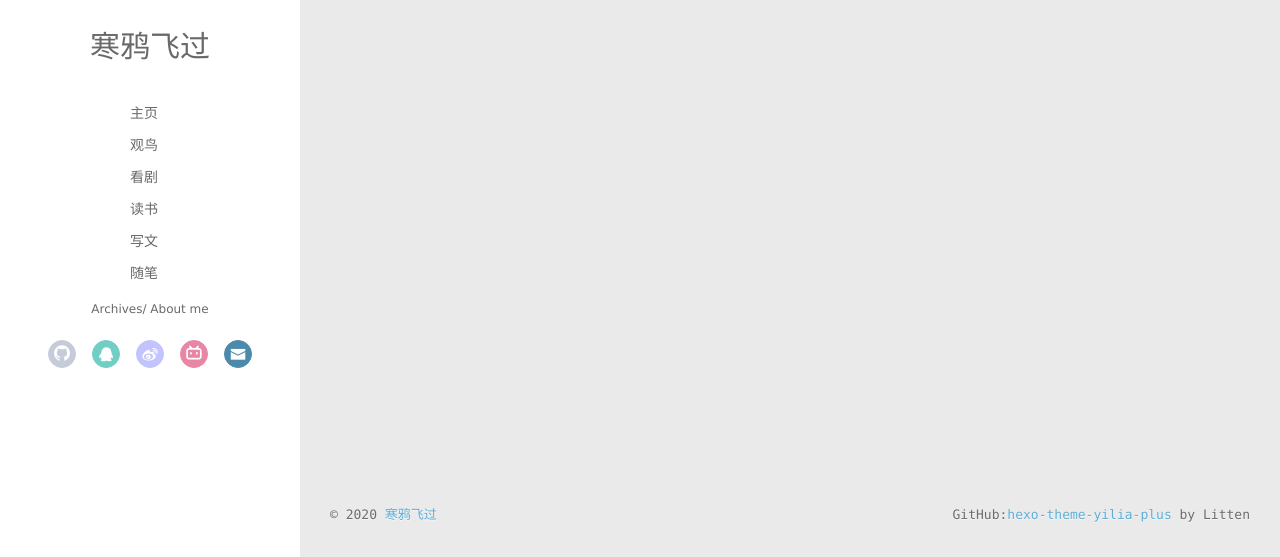
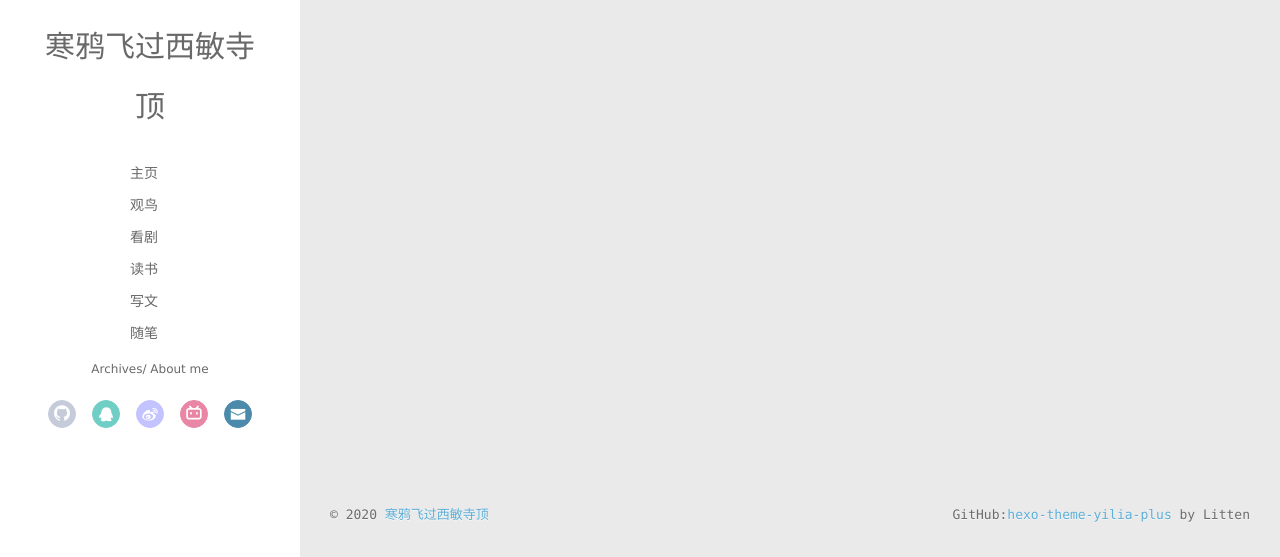
Before and after one commit to westminstern-jackdaw/westminstern-jackdaw.github.io, a plain HTML site: page archives/2020/09/index.html in a window 1280 px wide. Shown: the part 243-800 px from the top of the page. Drawn offline with Linux system fonts and the light colour scheme; some packages are replaced by stand-ins of ours; no server answers; a script that the page names is missing.

Commit message:
Site updated: 2020-09-30 23:11:39

```diff
--- a/archives/2020/09/index.html
+++ b/archives/2020/09/index.html
@@ -6,19 +6,19 @@
   <meta name="renderer" content="webkit">
   <meta http-equiv="X-UA-Compatible" content="IE=edge" >
   <link rel="dns-prefetch" href="http://example.com">
-  <title>Archives: 2020/9 | 寒鸦飞过</title>
+  <title>Archives: 2020/9 | 寒鸦飞过西敏寺顶</title>
   <meta name="generator" content="hexo-theme-yilia-plus">
   <meta name="viewport" content="width=device-width, initial-scale=1, maximum-scale=1">
 
   <meta property="og:type" content="website">
-<meta property="og:title" content="寒鸦飞过">
+<meta property="og:title" content="寒鸦飞过西敏寺顶">
 <meta property="og:url" content="http://example.com/archives/2020/09/index.html">
-<meta property="og:site_name" content="寒鸦飞过">
+<meta property="og:site_name" content="寒鸦飞过西敏寺顶">
 <meta property="og:locale">
-<meta property="article:author" content="寒鸦飞过">
+<meta property="article:author" content="寒鸦飞过西敏寺顶">
 <meta name="twitter:card" content="summary">
 
-    <link rel="alternative" href="/atom.xml" title="寒鸦飞过" type="application/atom+xml">
+    <link rel="alternative" href="/atom.xml" title="寒鸦飞过西敏寺顶" type="application/atom+xml">
 
 
     <link rel="icon" href="/img/icon.png">
@@ -62,7 +62,7 @@
 			<img src="/img/jackdaw.jpg" class="js-avatar">
 		</a>
 		<hgroup>
-			<h1 class="header-author"><a href="/">寒鸦飞过</a></h1>
+			<h1 class="header-author"><a href="/">寒鸦飞过西敏寺顶</a></h1>
 		</hgroup>
 
 
@@ -132,7 +132,7 @@
 				</a>
 			</div>
 			<hgroup>
-			  <h1 class="header-author js-header-author">寒鸦飞过</h1>
+			  <h1 class="header-author js-header-author">寒鸦飞过西敏寺顶</h1>
 			</hgroup>
 
 
@@ -254,7 +254,7 @@
   <div class="outer">
     <div id="footer-info">
     	<div class="footer-left">
-    		&copy; 2020 <a href="http://example.com/" target="_blank">寒鸦飞过</a>
+    		&copy; 2020 <a href="http://example.com/" target="_blank">寒鸦飞过西敏寺顶</a>
     	</div>
       	<div class="footer-right">
 
--- /dev/null
+++ b/content.json
@@ -0,0 +1 @@
+[{"title":"Hello World","date":"2020-09-27T14:56:40.654Z","path":"2020/09/27/hello-world/","text":"Welcome to Hexo! This is your very first post. Check documentation for more info. If you get any problems when using Hexo, you can find the answer in troubleshooting or you can ask me on GitHub. Quick StartCreate a new post1$ hexo new &quot;My New Post&quot; More info: Writing Run server1$ hexo server More info: Server Generate static files1$ hexo generate More info: Generating Deploy to remote sites1$ hexo deploy More info: Deployment","link":"","tags":[]}]
```
Also changed, not shown: 2020/09/27/hello-world/index.html (+7 -7 lines), archives/2020/index.html (+8 -8 lines), archives/index.html (+8 -8 lines), index.html (+8 -8 lines).
